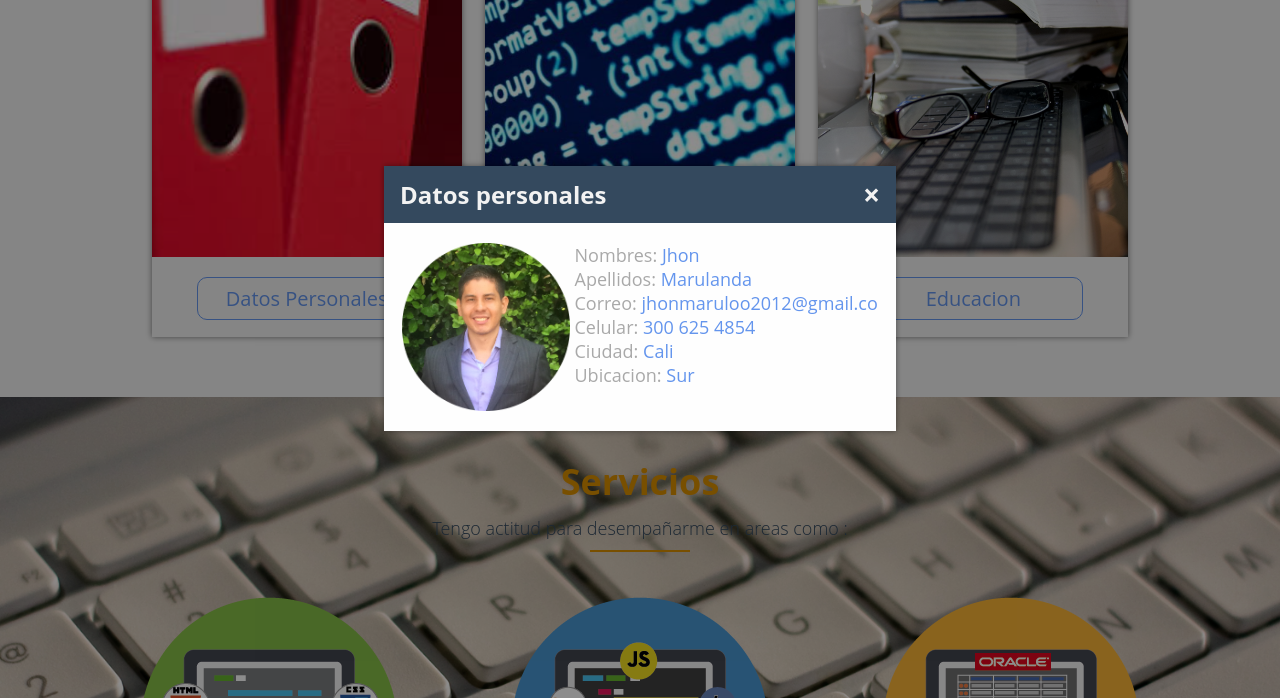
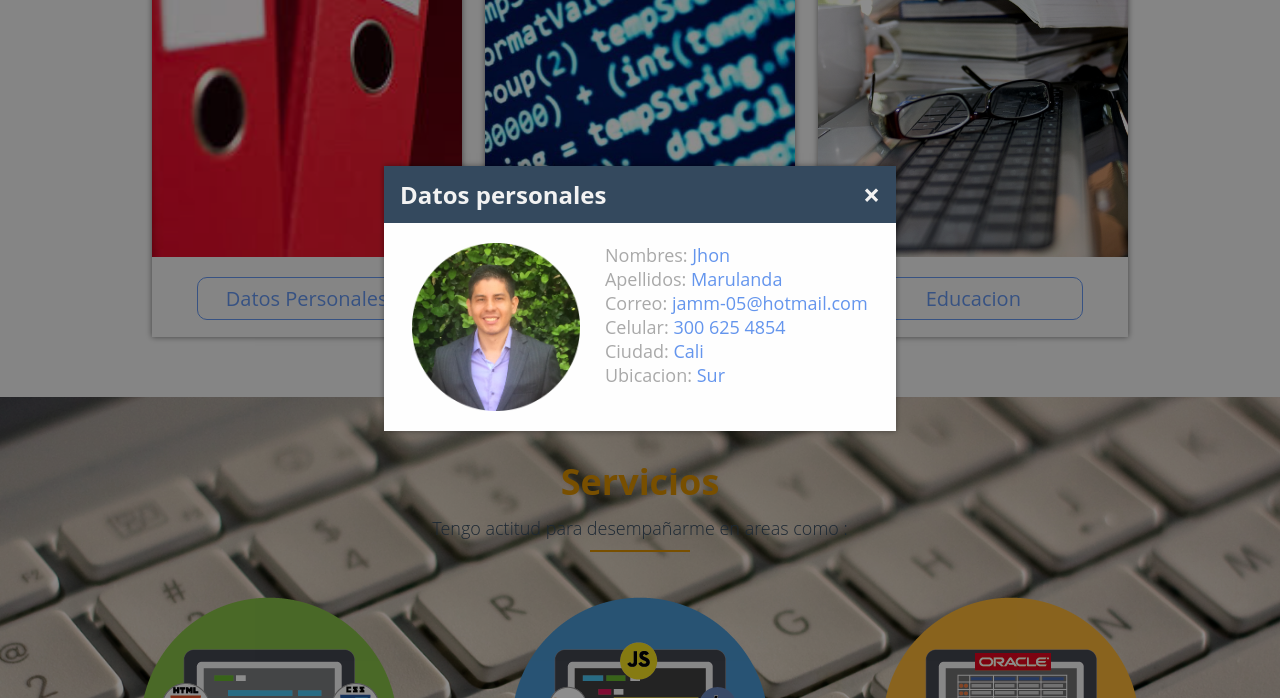
Before and after one commit to ProgWebJam/websitejam, a plain HTML site: page index.html in a window 1280 px wide. Both pictures are taken after a click on the link "Datos Personales". Shown: the part 863-1561 px from the top of the page. Drawn offline with Linux system fonts and the light colour scheme.

Commit message:
Update index.html
Se modifico el correo

```diff
--- a/index.html
+++ b/index.html
@@ -189,7 +189,7 @@
 								<spam class="colorSubt">17/05/1985</spam> </br>
 							        -->
                                                                 <spam class="colortitle">Correo:</spam>
-								<spam class="colorSubt">jhonmaruloo2012@gmail.co</spam></br>
+								<spam class="colorSubt">jamm-05@hotmail.com</spam></br>
 
 							        <spam class="colortitle">Celular:</spam>
 								<spam class="colorSubt">300 625 4854</spam></br>
```
